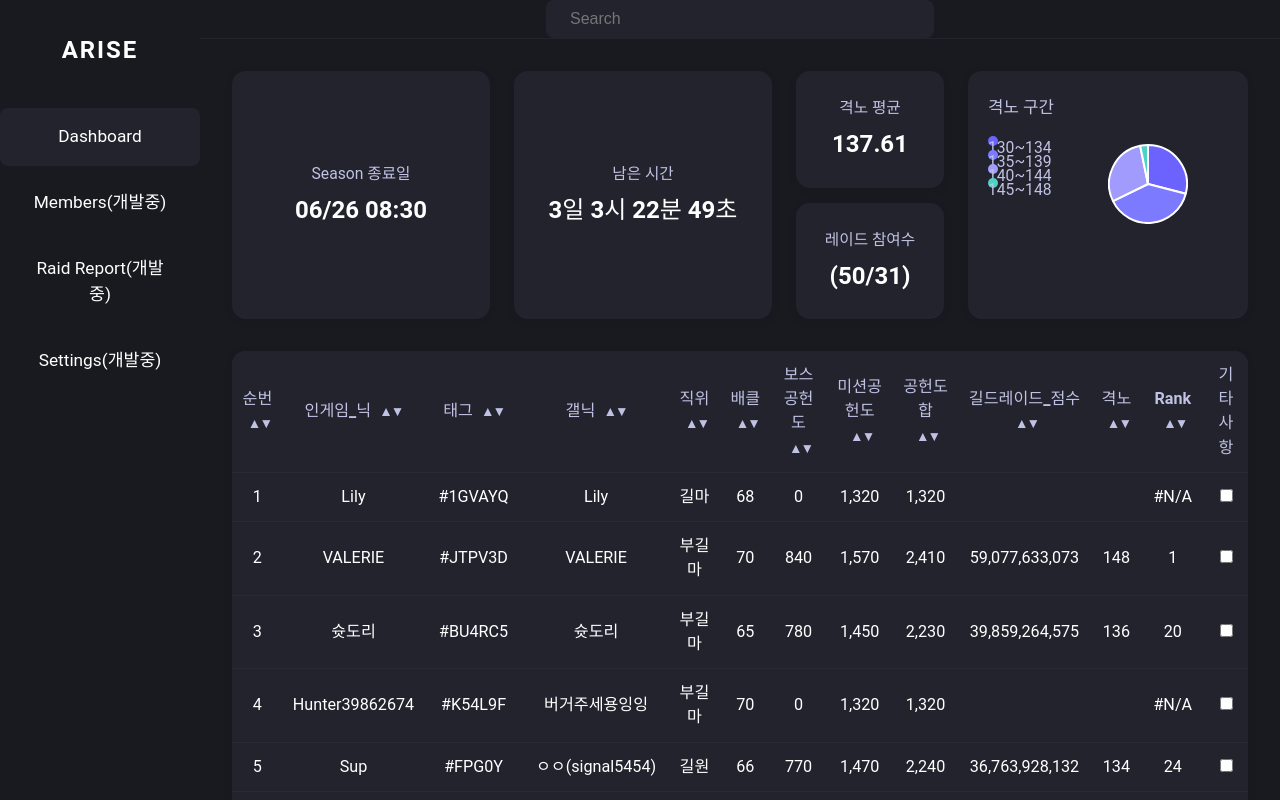
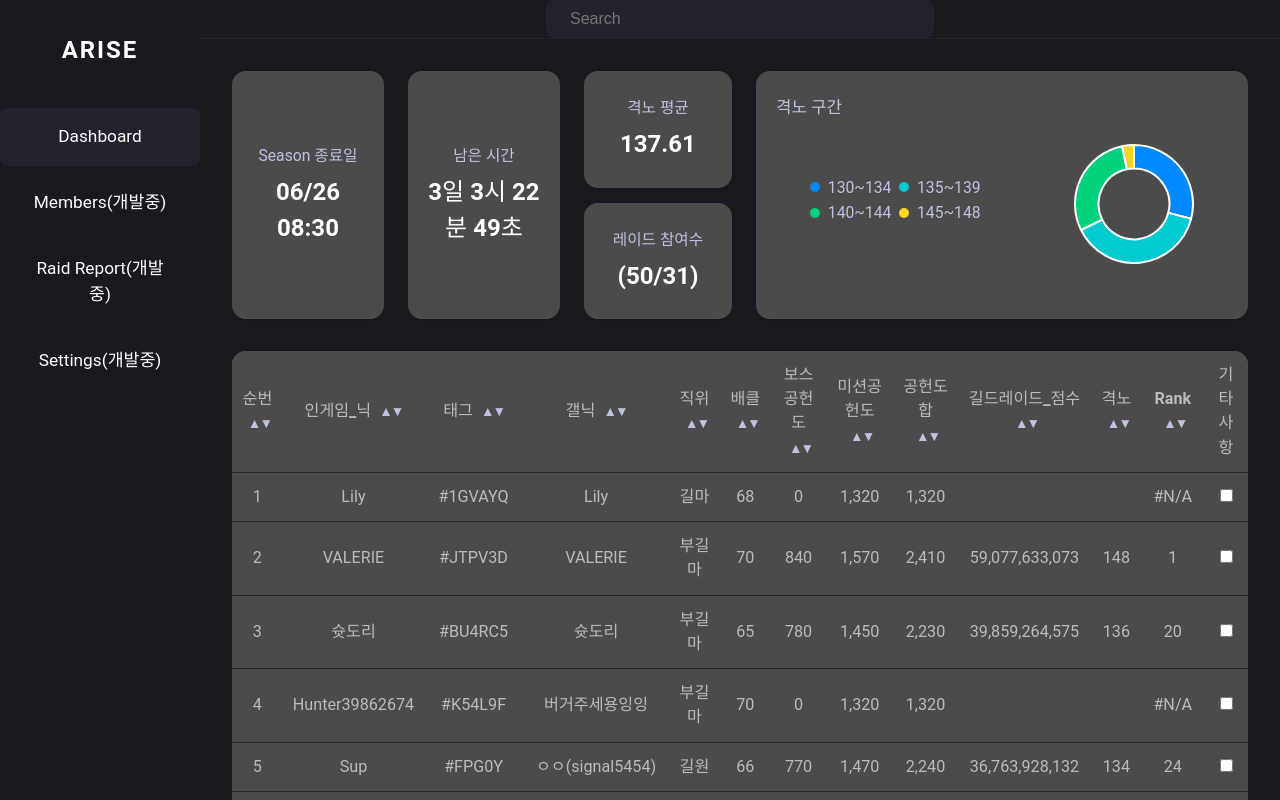
Before and after one commit to ShootDoRi/ariseDashBoard, a Vue app: page / in a window 1280 px wide. Built offline with nearby package versions, Linux system fonts and the light colour scheme.

Commit message:
차트 수정, 컬러 수정

```diff
--- a/src/components/Dashboard.vue
+++ b/src/components/Dashboard.vue
@@ -19,6 +19,7 @@
 <script setup>
 import { ref, onMounted, onUnmounted } from "vue";
 import { useCommonStore } from "../store/common";
+import { useIsMobile } from "../composables/useIsMobile";
 import StatCard from "./StatCard.vue";
 import PieCard from "./PieCard.vue";
 import MemberTable from "./MemberTable.vue";
@@ -27,6 +28,7 @@ import duration from "dayjs/plugin/duration";
 dayjs.extend(duration);
 
 const commonStore = useCommonStore();
+const isMobile = useIsMobile();
 
 const endDateForm = dayjs("2025-06-26T08:30:00").format("MM/DD HH:mm");
 const endDateObj = dayjs("2025-06-26T08:30:00");
@@ -54,19 +56,13 @@ function updateRemainingTime() {
 
 let timer;
 // 모바일 여부 감지
-const isMobile = ref(false);
-function handleResize() {
-  isMobile.value = window.innerWidth <= 768;
-}
+
 onMounted(() => {
   updateRemainingTime();
   timer = setInterval(updateRemainingTime, 1000 * 1);
-  handleResize();
-  window.addEventListener("resize", handleResize);
 });
 onUnmounted(() => {
   clearInterval(timer);
-  window.removeEventListener("resize", handleResize);
 });
 </script>
 
--- a/src/components/MemberTable.vue
+++ b/src/components/MemberTable.vue
@@ -225,6 +225,7 @@ onMounted(() => {
 <style scoped>
 .table-wrap {
   background: #23232e;
+  //background: #4b4b4c;
   border-radius: 14px;
   padding: 0 0 0 0;
   box-shadow: 0 2px 8px rgba(0, 0, 0, 0.08);
@@ -232,8 +233,10 @@ onMounted(() => {
 .member-table {
   width: 100%;
   border-collapse: collapse;
-  background: #23232e;
-  color: #fff;
+  //background: #23232e;
+  background: #4b4b4c;
+  //color: #fff;
+  color: #bbb;
   border-radius: 14px;
   overflow: hidden;
 }
@@ -245,8 +248,10 @@ onMounted(() => {
   font-size: 1.01rem;
 }
 .member-table th {
-  background: #23232e;
-  color: #bfc2e2;
+  //background: #23232e;
+  background: #4b4b4c;
+  //color: #bfc2e2;
+  color: #bbb;
   font-weight: 600;
 }
 .member-table tr:last-child td {
--- a/src/components/PieCard.vue
+++ b/src/components/PieCard.vue
@@ -3,13 +3,11 @@
     <div class="pie-title">격노 구간</div>
     <div class="container">
       <div class="pie-legend">
-        <div v-for="(itm, idx) in pieData.labels" :key="`data-${idx}`">
-          <span :class="`dot dot${idx + 1}`">{{ itm }}</span>
-        </div>
+        <div v-for="(itm, idx) in pieData.labels" :key="`data-${idx}`"><span :class="`dot dot${idx + 1}`" />{{ itm }}</div>
         <!-- <div><span class="dot dot1"></span>0-199</div>
-      <div><span class="dot dot2"></span>200-249</div>
-      <div><span class="dot dot3"></span>250-299</div>
-      <div><span class="dot dot4"></span>300+</div> -->
+        <div><span class="dot dot2"></span>200-249</div>
+        <div><span class="dot dot3"></span>250-299</div>
+        <div><span class="dot dot4"></span>300+</div> -->
       </div>
       <div class="pie-chart">
         <PieChart :data="pieData" width="80px" height="80px" />
@@ -75,7 +73,7 @@ const pieData = computed(() => {
   });
 
   const data = bins.map((bin) => bin.count);
-  const colors = ["#6c63ff", "#7c7bff", "#a29bfe", "#4fd1c5"];
+  const colors = ["#0088ff", "#01CAD1", "#00D17A", "#FFD324"];
 
   return {
     labels,
@@ -97,9 +95,10 @@ watch(
 );
 </script>
 
-<style scoped>
+<style scoped lang="scss">
 .pie-card {
-  background: #23232e;
+  //background: #23232e;
+  background: #4b4b4c;
   border-radius: 14px;
   padding: 24px 20px;
   min-width: 220px;
@@ -127,18 +126,23 @@ watch(
 .pie-legend {
   display: flex;
   flex-wrap: wrap; /* 여러 줄 허용 */
-  gap: 4px 16px; /* 행, 열 간격 */
+  //gap: 4px 16px; /* 행, 열 간격 */
+  gap: 2px;
   font-size: 0.98rem;
   color: #bfc2e2;
-  align-self: flex-start;
+  align-self: center;
+  //justify-content: center;
 }
 
 .container {
   display: flex;
+  flex-direction: row;
+  align-items: center;
+  width: 85%;
 }
 
 .pie-legend > div {
-  width: 48%; /* 한 줄에 2개씩 */
+  width: 33%; /* 한 줄에 2개씩 */
   display: flex;
   align-items: center;
 }
@@ -150,16 +154,16 @@ watch(
   margin-right: 8px;
 }
 .dot1 {
-  background: #6c63ff;
+  background: #0088ff;
 }
 .dot2 {
-  background: #7c7bff;
+  background: #01cad1;
 }
 .dot3 {
-  background: #a29bfe;
+  background: #00d17a;
 }
 .dot4 {
-  background: #4fd1c5;
+  background: #ffd324;
 }
 .pie-chart {
   width: 120px;
--- a/src/components/PieChart.vue
+++ b/src/components/PieChart.vue
@@ -1,11 +1,11 @@
 <template>
-  <div style="width: 80px; height: 80px">
+  <div class="pie-chart-wrap">
     <Pie :data="data" :options="options" />
   </div>
 </template>
 
 <script setup>
-import { Pie } from "vue-chartjs";
+import { Pie, Doughnut } from "vue-chartjs";
 import { Chart, ArcElement, Tooltip, Legend } from "chart.js";
 
 Chart.register(ArcElement, Tooltip, Legend);
@@ -16,11 +16,31 @@ const props = defineProps({
 
 const options = {
   responsive: true,
-  maintainAspectRatio: false, // 추가: 부모 크기에 맞게
-
+  maintainAspectRatio: false,
+  cutout: "60%", // 도넛 차트로 변경
   plugins: {
     legend: { display: false },
     tooltip: { enabled: true },
   },
 };
 </script>
+
+<style scoped>
+.pie-chart-wrap {
+  width: 80vw;
+  height: 80vw;
+  max-width: 100%;
+  max-height: 100%;
+}
+
+@media (max-width: 600px) {
+  .pie-chart-wrap {
+    width: 60px;
+    height: 60px;
+    min-width: 40px;
+    min-height: 40px;
+    max-width: 80px;
+    max-height: 80px;
+  }
+}
+</style>
--- a/src/components/StatCard.vue
+++ b/src/components/StatCard.vue
@@ -27,7 +27,9 @@ const props = defineProps({
 
 <style scoped>
 .stat-card {
-  background: #23232e;
+  //background: #23232e;
+  //background: linear-gradient(135deg, #23232e, #2c2c3a);
+  background: #4b4b4c;
   border-radius: 14px;
   padding: 14px 14px;
   min-width: 120px;
--- /dev/null
+++ b/src/composables/useIsMobile.js
@@ -0,0 +1,19 @@
+import { ref, onMounted, onUnmounted } from "vue";
+
+export function useIsMobile(breakpoint = 768) {
+  const isMobile = ref(false);
+
+  function handleResize() {
+    isMobile.value = window.innerWidth <= breakpoint;
+  }
+
+  onMounted(() => {
+    handleResize();
+    window.addEventListener("resize", handleResize);
+  });
+  onUnmounted(() => {
+    window.removeEventListener("resize", handleResize);
+  });
+
+  return isMobile;
+}
```
